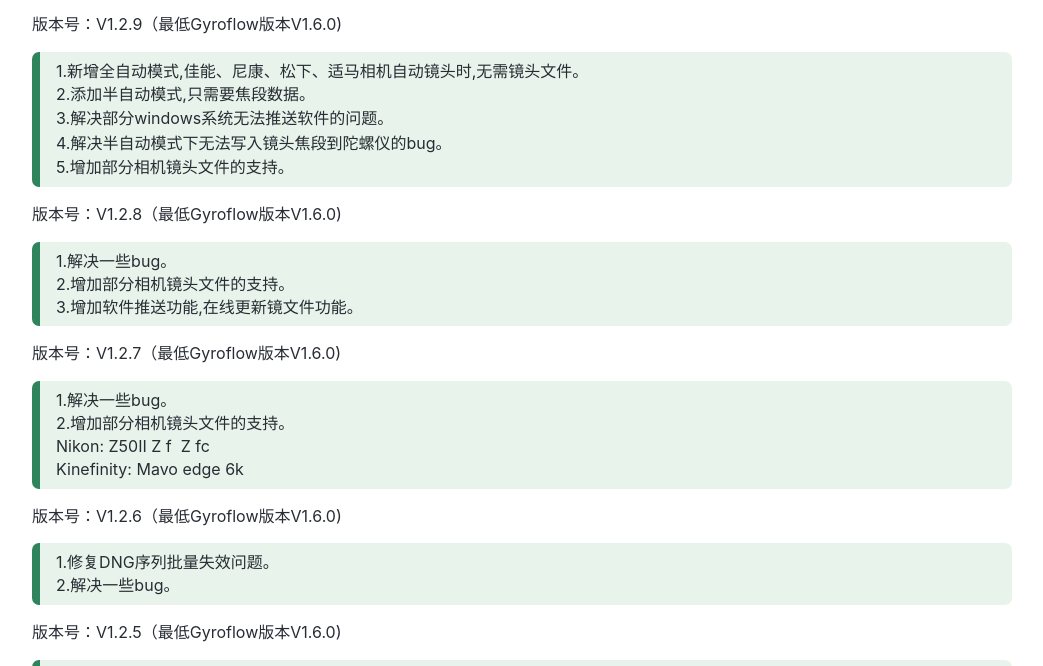
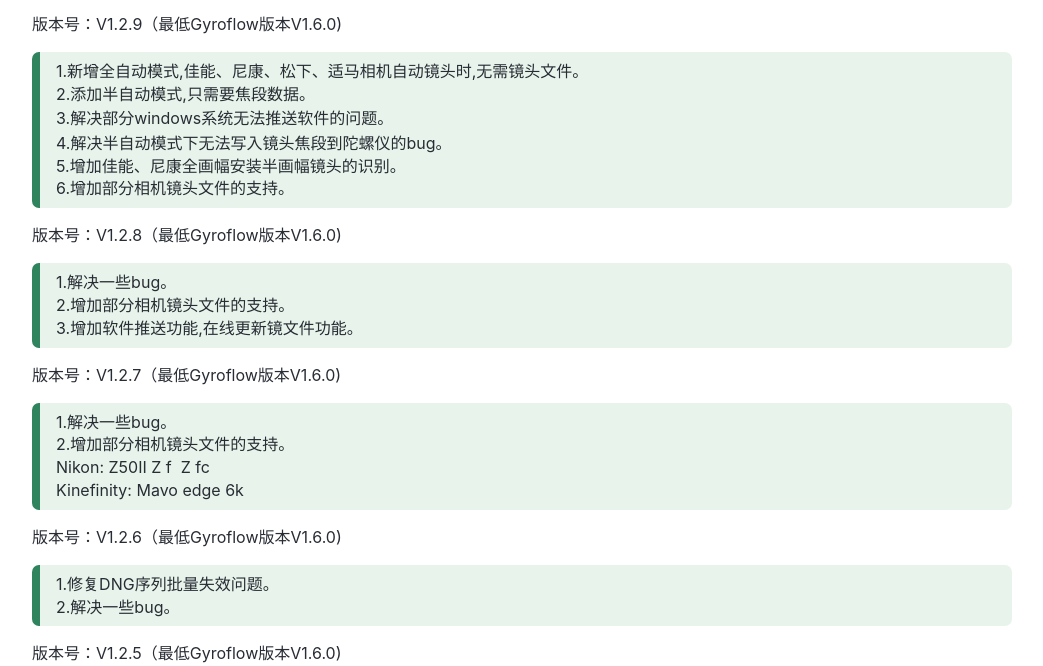
Before and after one commit to NiYien/docs, a plain HTML site: page update_Niyien_tool_zh.html in a window 1280 px wide. Shown: the part 135-801 px from the top of the page, without its empty margins (118-1161 px from the left). Drawn offline with Linux system fonts and the light colour scheme.

Commit message:
Update update_Niyien_tool_zh.html

```diff
--- a/update_Niyien_tool_zh.html
+++ b/update_Niyien_tool_zh.html
@@ -1711,7 +1711,9 @@ a img {
 </head>
 <body class='typora-export os-windows'><div class='typora-export-content'>
 <div id='write'  class=''><h2 id='niyien-tool-更新日志'><span>NiYien Tool 更新日志</span></h2><p><span>版本号：V1.2.9（最低Gyroflow版本V1.6.0)</span></p><blockquote><p><span>1.新增全自动模式,佳能、尼康、松下、适马相机自动镜头时,无需镜头文件。</span>
-<span>2.添加半自动模式,只需要焦段数据。</span></p><p><span>3.解决部分windows系统无法推送软件的问题。</span></p><p><span>4.解决半自动模式下无法写入镜头焦段到陀螺仪的bug。</span></p><p><span>5.增加部分相机镜头文件的支持。</span></p></blockquote><p><span>版本号：V1.2.8（最低Gyroflow版本V1.6.0)</span></p><blockquote><p><span>1.解决一些bug。</span>
+<span>2.添加半自动模式,只需要焦段数据。</span></p><p><span>3.解决部分windows系统无法推送软件的问题。</span></p><p><span>4.解决半自动模式下无法写入镜头焦段到陀螺仪的bug。</span>
+<span>5.增加佳能、尼康全画幅安装半画幅镜头的识别。</span>
+<span>6.增加部分相机镜头文件的支持。</span></p></blockquote><p><span>版本号：V1.2.8（最低Gyroflow版本V1.6.0)</span></p><blockquote><p><span>1.解决一些bug。</span>
 <span>2.增加部分相机镜头文件的支持。</span>
 <span>3.增加软件推送功能,在线更新镜文件功能。</span></p></blockquote><p><span>版本号：V1.2.7（最低Gyroflow版本V1.6.0)</span></p><blockquote><p><span>1.解决一些bug。</span>
 <span>2.增加部分相机镜头文件的支持。</span>
```
